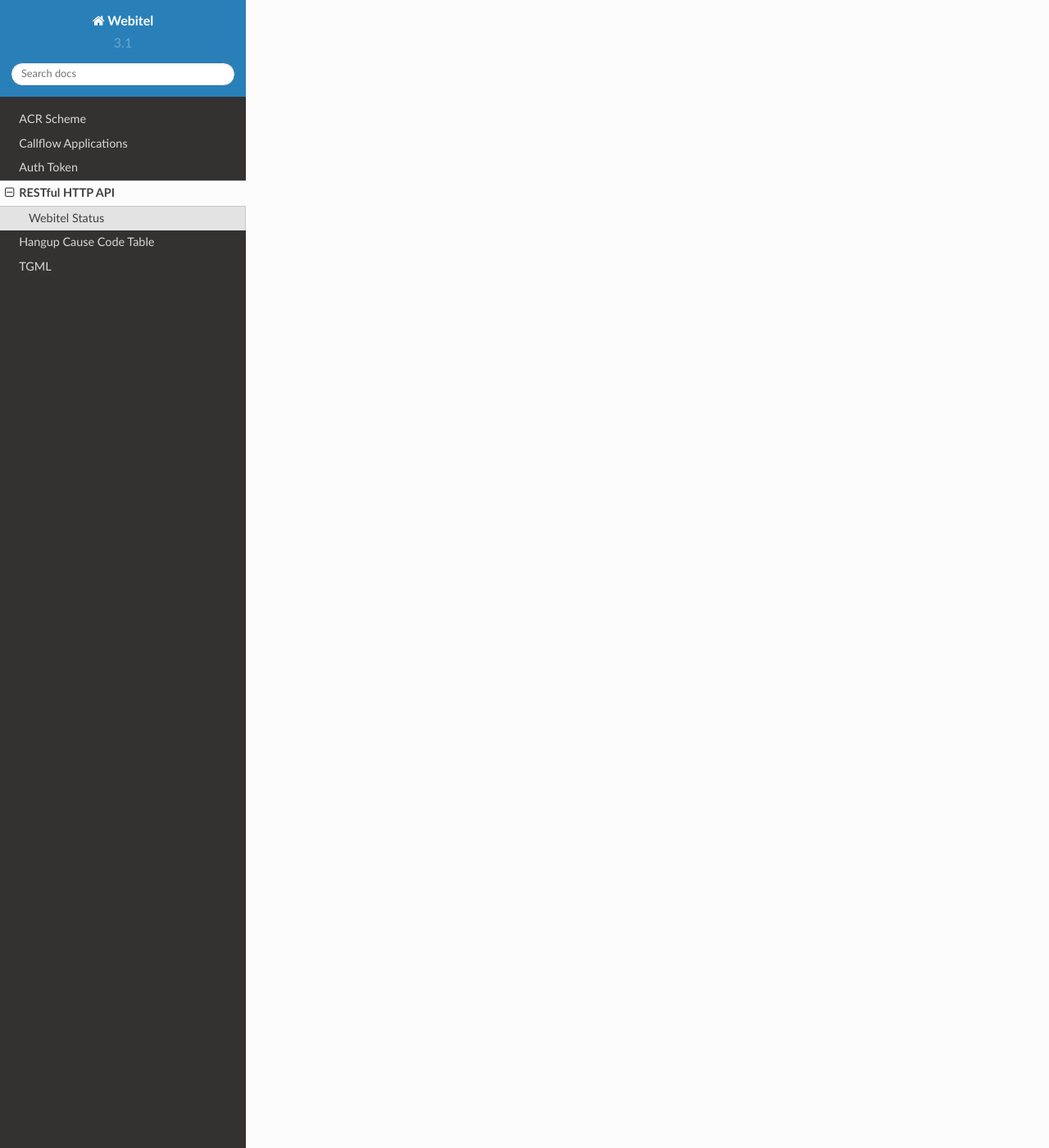
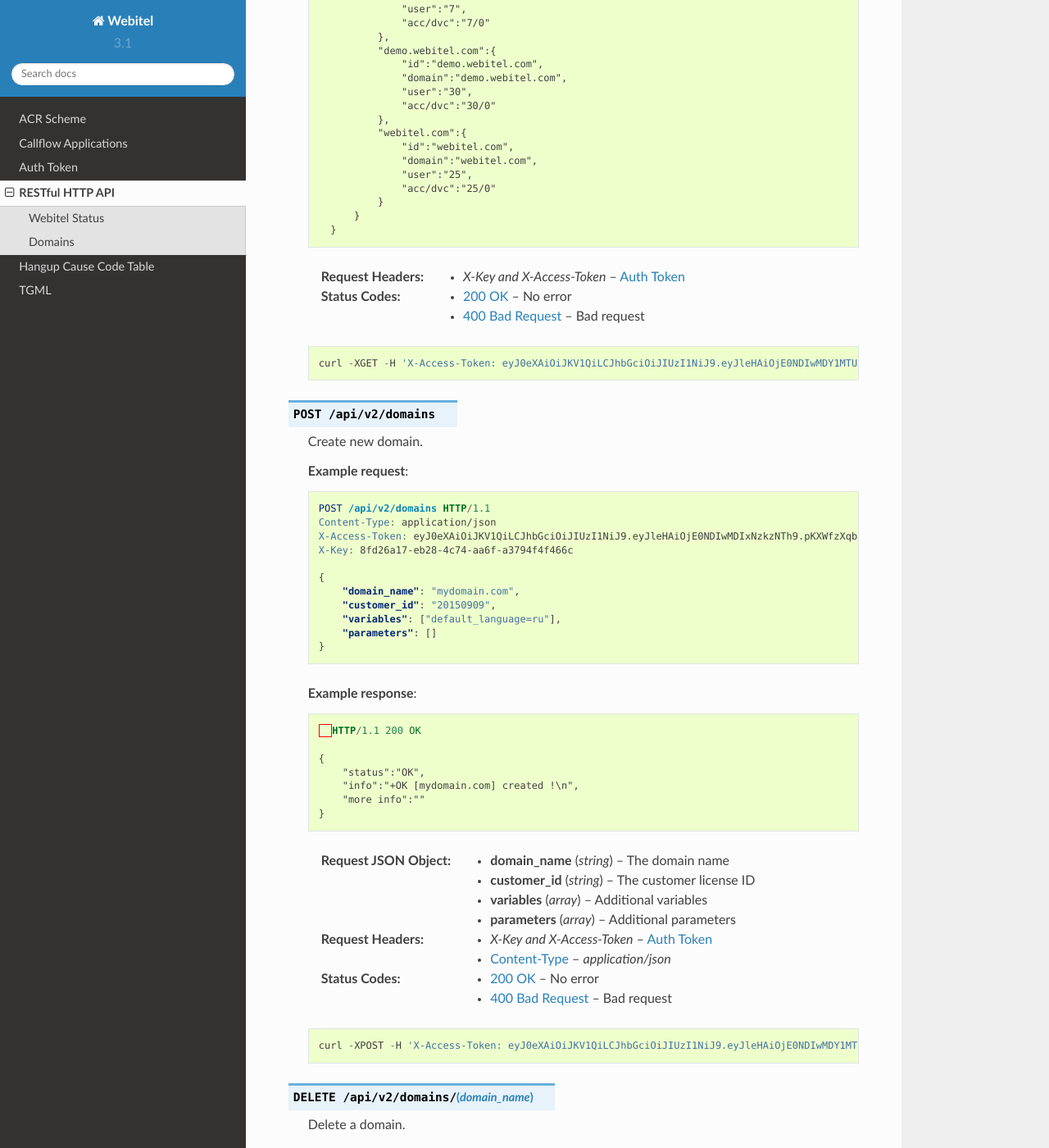
Before and after one commit to webitel/docs-en, a Sphinx documentation site: the page built from source/restful-http-api.rst, in a window 1280 px wide and 1400 px high, scrolled down 1594 px. Shown: the whole window at 82% size. Built offline with Sphinx 7.4.7 and the Read the Docs theme 2.0.0, drawn with Linux system fonts in a browser that asks for light colours; some of the changed text lies outside the part shown.

Commit message:
RESTful api for domain

```diff
--- a/source/auth-token.rst
+++ b/source/auth-token.rst
@@ -35,6 +35,12 @@
       }
 
    :reqheader Content-Type: `application/json`
+   :<json string username: User name with domain
+   :<json string password: User password
+   :>json string key: Token key
+   :>json string token: Token secret
+   :>json int expires: Token time to live
+   :>json int role: 0 = root; 1 = admin; 2 = user;
    :statuscode 200: No error
    :statuscode 400: User name is required
    :statuscode 401: Invalid credentials
--- a/source/restful-http-api.rst
+++ b/source/restful-http-api.rst
@@ -51,9 +51,141 @@
           "freeSWITCH": "UP 0 years, 13 days, 17 hours, 50 minutes, 22 seconds, 52 milliseconds, 839 microseconds\nFreeSWITCH (Version 1.6.5 git d5520a6 2015-11-19 20:27:21Z 64bit) is ready\n58619 session(s) since startup\n0 session(s) - peak 69, last 5min 0 \n0 session(s) per Sec out of max 30, peak 16, last 5min 0 \n1000 session(s) max\nmin idle cpu 0.00/98.73\nCurrent Stack Size/Max 240K/240K\n"
         }
 
+   :reqheader X-Key and X-Access-Token: :ref:`auth-token`
    :statuscode 200: No error
    :statuscode 401: Invalid credentials
 
    ::
 
     curl -X GET -H 'X-Access-Token: yJ0eXAiOiJKV1QiLCJhbGciOiJIUzI1NiJ9.eyJleHAiOjE0NDIwMDUzOTY0ODh9.xCf6fbvOPc-CkYdD9MPxLXBEukHm1KX6w5zN5q55OBQ' -H 'X-Key: c1d19874-f2bb-4284-94ac-043cb97288fe' "https://api.webitel.com:10022/api/v2/status"
+
+Domains
+=======
+
+.. http:get:: /api/v2/domains
+
+   Get domains list.
+
+   **Example request**:
+
+   .. sourcecode:: http
+
+      GET /api/v2/domains HTTP/1.1
+      X-Access-Token: eyJ0eXAiOiJKV1QiLCJhbGciOiJIUzI1NiJ9.eyJleHAiOjE0NDIwMDIxNzkzNTh9.pKXWfzXqbp8FMbOKocNaSlT1bYq4Xqzol-0kEXOY0_s
+      X-Key: 8fd26a17-eb28-4c74-aa6f-a3794f4f466c
+
+   **Example response**:
+
+   .. sourcecode:: http
+
+      HTTP/1.1 200 OK
+
+        {
+            "status":"OK",
+            "data":{
+                "777":{
+                    "id":"777",
+                    "domain":"d1.webitel.com",
+                    "user":"7",
+                    "acc/dvc":"7/0"
+                },
+                "demo.webitel.com":{
+                    "id":"demo.webitel.com",
+                    "domain":"demo.webitel.com",
+                    "user":"30",
+                    "acc/dvc":"30/0"
+                },
+                "webitel.com":{
+                    "id":"webitel.com",
+                    "domain":"webitel.com",
+                    "user":"25",
+                    "acc/dvc":"25/0"
+                }
+            }
+        }
+
+   :reqheader X-Key and X-Access-Token: :ref:`auth-token`
+   :statuscode 200: No error
+   :statuscode 400: Bad request
+
+   ::
+
+    curl -XGET -H 'X-Access-Token: eyJ0eXAiOiJKV1QiLCJhbGciOiJIUzI1NiJ9.eyJleHAiOjE0NDIwMDY1MTUxNzB9.3L4D21aMdNxnm9lZTklt6EvjeNP9RLLKLJtFqVLnSCs' -H 'X-Key: eb76bb9f-6366-4168-b0f1-dac6f15adceb' "https://api.webitel.com:10022/api/v2/domains"
+
+.. http:post:: /api/v2/domains
+
+   Create new domain.
+
+   **Example request**:
+
+   .. sourcecode:: http
+
+      POST /api/v2/domains HTTP/1.1
+      Content-Type: application/json
+      X-Access-Token: eyJ0eXAiOiJKV1QiLCJhbGciOiJIUzI1NiJ9.eyJleHAiOjE0NDIwMDIxNzkzNTh9.pKXWfzXqbp8FMbOKocNaSlT1bYq4Xqzol-0kEXOY0_s
+      X-Key: 8fd26a17-eb28-4c74-aa6f-a3794f4f466c
+
+      {
+          "domain_name": "mydomain.com",
+          "customer_id": "20150909",
+          "variables": ["default_language=ru"],
+          "parameters": []
+      }
+
+   **Example response**:
+
+   .. sourcecode:: http
+
+      HTTP/1.1 200 OK
+
+    {
+        "status":"OK",
+        "info":"+OK [mydomain.com] created !\n",
+        "more info":""
+    }
+
+   :<json string domain_name: The domain name
+   :<json string customer_id: The customer license ID
+   :<json array variables: Additional variables
+   :<json array parameters: Additional parameters
+   :reqheader X-Key and X-Access-Token: :ref:`auth-token`
+   :reqheader Content-Type: `application/json`
+   :statuscode 200: No error
+   :statuscode 400: Bad request
+
+   ::
+
+    curl -XPOST -H 'X-Access-Token: eyJ0eXAiOiJKV1QiLCJhbGciOiJIUzI1NiJ9.eyJleHAiOjE0NDIwMDY1MTUxNzB9.3L4D21aMdNxnm9lZTklt6EvjeNP9RLLKLJtFqVLnSCs' -H 'X-Key:eb76bb9f-6366-4168-b0f1-dac6f15adceb' -H 'Content-Type: application/json' -d '{"domain_name": "mydomain.com","customer_id": "20150909","variables": ["default_language=ru"],"parameters": []}' "https://api.webitel.com:10022/api/v2/domains"
+
+.. http:delete:: /api/v2/domains/(domain_name)
+
+   Delete a domain.
+
+   **Example request**:
+
+   .. sourcecode:: http
+
+      DELETE /api/v2/domains/mydomain.com HTTP/1.1
+      X-Access-Token: eyJ0eXAiOiJKV1QiLCJhbGciOiJIUzI1NiJ9.eyJleHAiOjE0NDIwMDIxNzkzNTh9.pKXWfzXqbp8FMbOKocNaSlT1bYq4Xqzol-0kEXOY0_s
+      X-Key: 8fd26a17-eb28-4c74-aa6f-a3794f4f466c
+
+   **Example response**:
+
+   .. sourcecode:: http
+
+      HTTP/1.1 200 OK
+
+      {
+        "status":"OK",
+        "info":"+OK [mydomain.com] destroy !\n",
+        "more info":""
+     }
+
+   :param str domain_name: The domain name
+   :reqheader X-Key and X-Access-Token: :ref:`auth-token`
+   :statuscode 200: No error
+   :statuscode 400: Bad request
+
+   ::
+
+    curl -XDELETE -H 'X-Access-Token: eyJ0eXAiOiJKV1QiLCJhbGciOiJIUzI1NiJ9.eyJleHAiOjE0NDIwMDY1MTUxNzB9.3L4D21aMdNxnm9lZTklt6EvjeNP9RLLKLJtFqVLnSCs' -H 'X-Key:eb76bb9f-6366-4168-b0f1-dac6f15adceb' "https://api.webitel.com:10022/api/v2/domains/mydomain.com"
```
Also changed, not shown: source/index.rst (line endings or trailing spaces).
